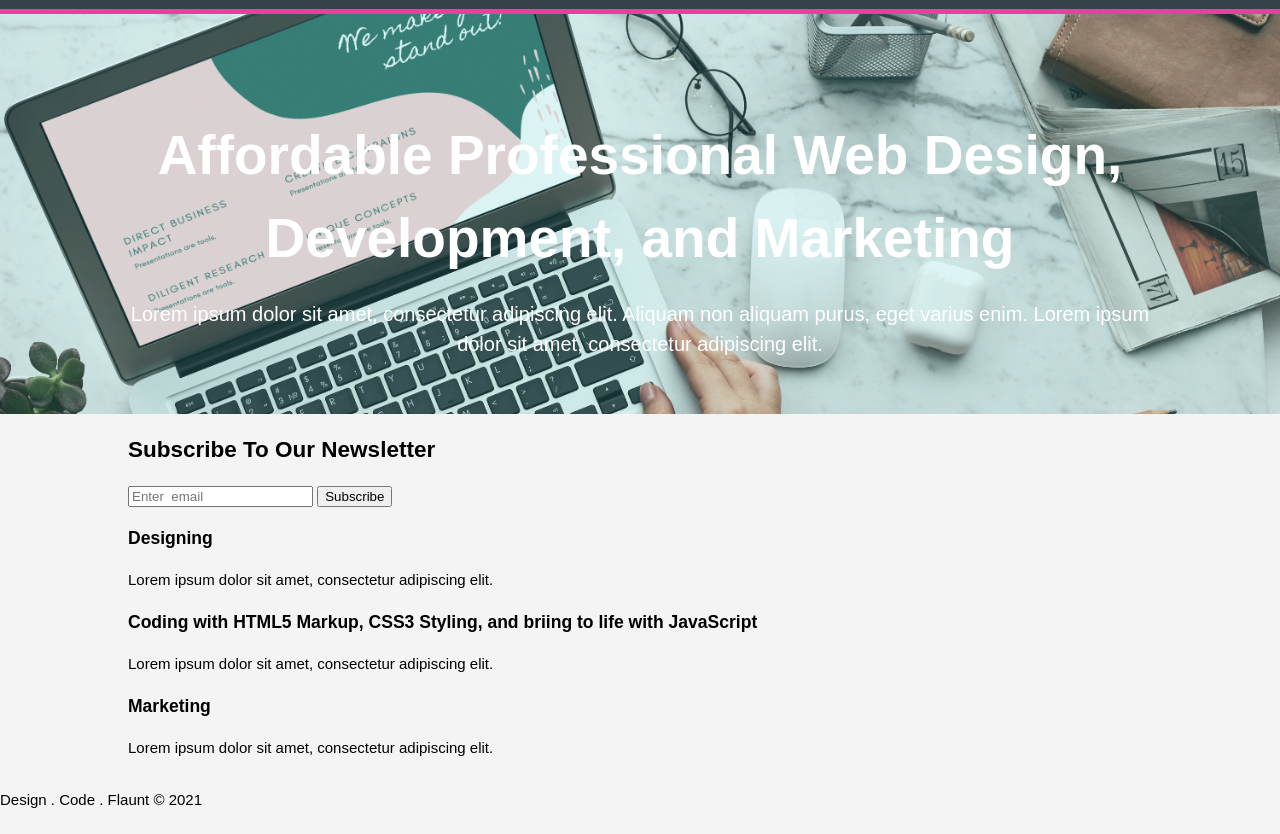
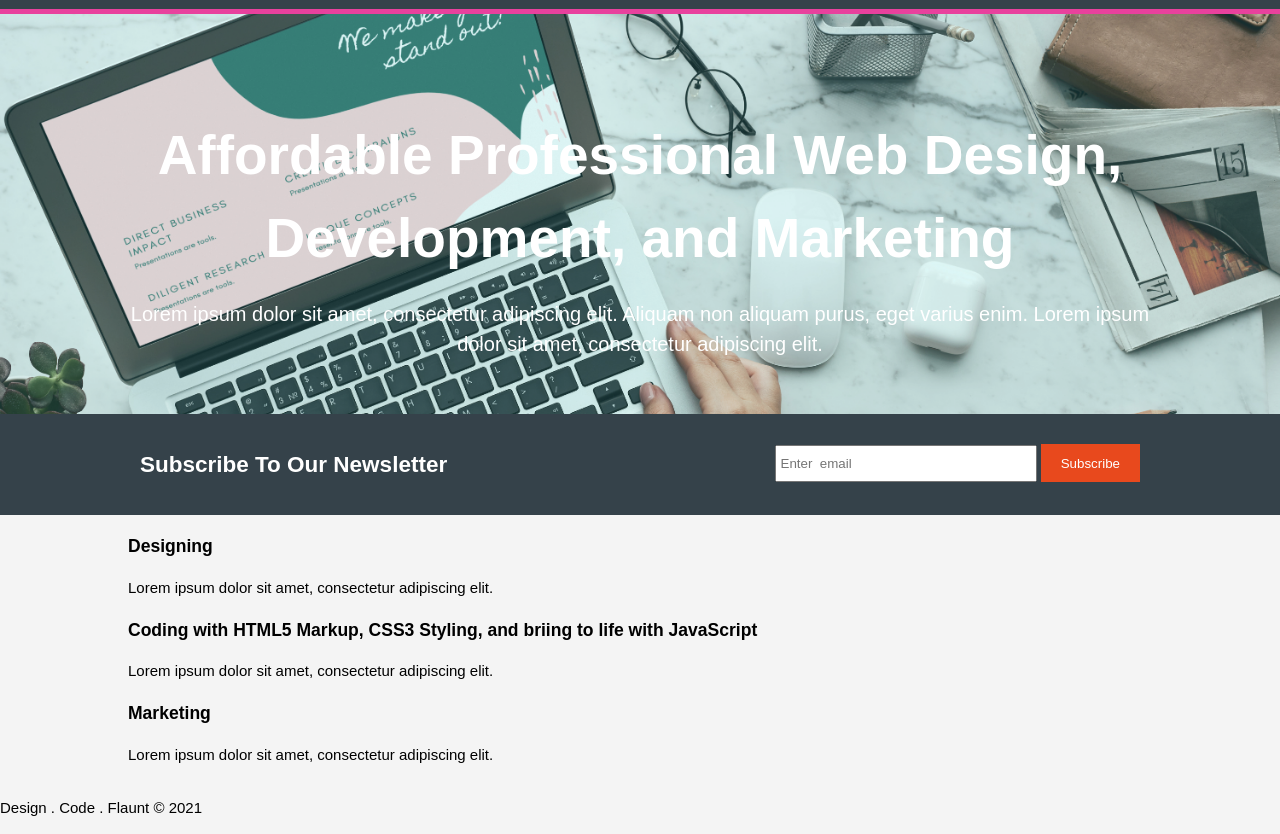
Before and after one commit to dionnecf/DCF-HTML5-Responsive-Website, a plain HTML site: page index.html in a window 1280 px wide. Shown: the part 91-925 px from the top of the page. Drawn offline with Linux system fonts and the light colour scheme.

Commit message:
Adding styling for the newsletter email and subscribe button

```diff
--- a/css/style.css
+++ b/css/style.css
@@ -20,6 +20,15 @@ body {
   ul {
     margin: 0;
     padding: 0;
+  }
+
+  .button_1{
+      height: 38px;
+      background: #e8491d;
+      border: 0;
+      padding-left: 20px;
+      padding-right: 20px;
+      color: #ffffff;
   }
 
 
@@ -87,3 +96,24 @@ body {
 #showcase p{
     font-size: 20px;
 }
+
+#newsletter{
+    padding: 15px;
+    color: #ffffff;
+    background: #35424a;
+}
+
+#newsletter h1{
+    float:  left;
+}
+
+#newsletter form {
+    float: right;
+    margin-top: 15px;
+}
+
+#newsletter input[type="email"]{
+    padding: 4px;
+    height: 25px;
+    width: 250px;
+}
--- a/index.html
+++ b/index.html
@@ -37,7 +37,7 @@
               <h1>Subscribe To Our Newsletter</h1>
               <form action="process.php">
                 <input type="email" placeholder="Enter  email">
-                <button type="submit" class="button1">Subscribe</button>
+                <button type="submit" class="button_1">Subscribe</button>
               </form>
             </div>
           </section>
```
